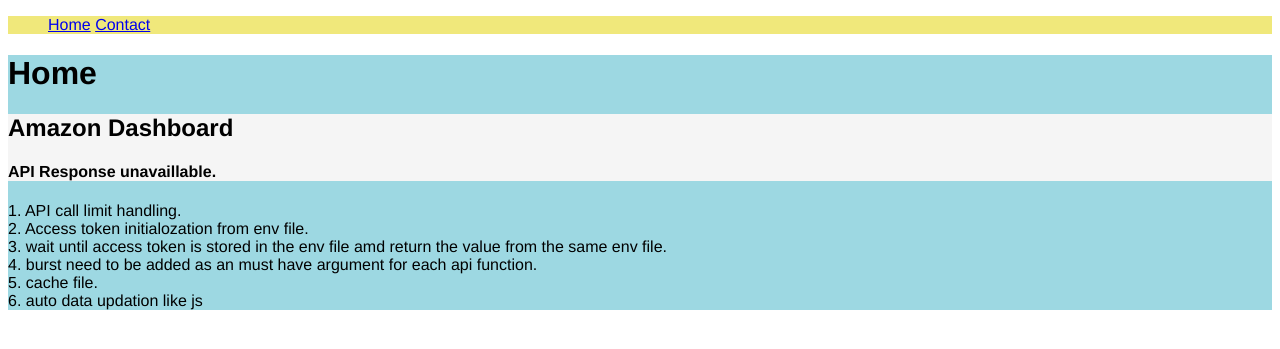
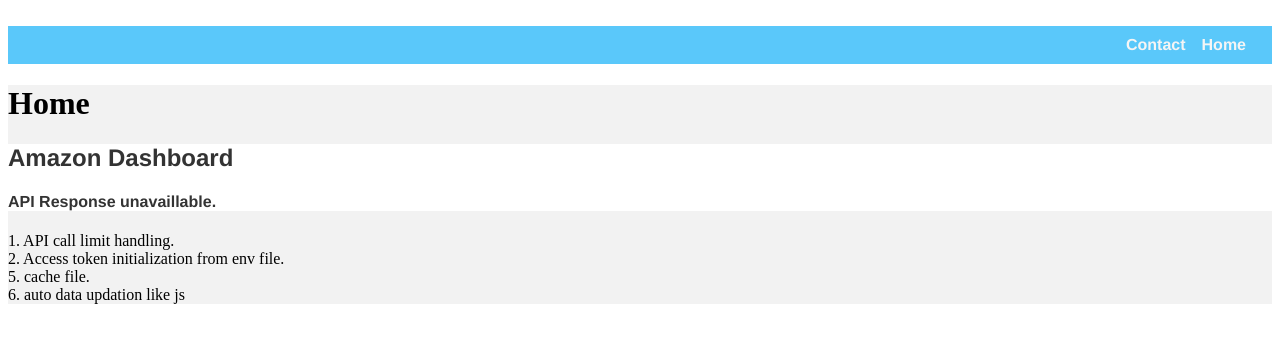
Before and after one commit to harilal766/Ecommerce-Automation, a Django app: template templates/home.html in a window 1280 px wide. Shown: the top 349 px of the page. Run offline with Django 5.2, Linux system fonts and the light colour scheme; the template is opened without the code that fills it, so the values that code supplies are empty.

Commit message:
changes to css

```diff
--- a/amazon/response_manipulator.py
+++ b/amazon/response_manipulator.py
@@ -138,7 +138,6 @@ def sp_api_report_df_generator(report_type,start_date,end_date):
         better_error_handling(e)
 
 from helpers.sql_scripts import db_connection,sql_table_CR
-from report_generator import *
 from amazon.sp_api_models import *
 from amazon.response_manipulator import *
 import pandas as pd
--- a/amazon/time_limits.json
+++ b/amazon/time_limits.json
@@ -1,3 +1,3 @@
 {
-    "latest_access_token_request": "2024-11-29 15:25:31.213291"
+    "latest_access_token_request": "2024-11-29 16:05:58.935703"
 }
--- a/static/css/style.css
+++ b/static/css/style.css
@@ -1,32 +1,85 @@
 :root{
-    --bg-color:rgb(157, 216, 226);
-    --nav-color:rgb(240, 232, 123);
+    --bg-color:#F2F2F2;
+    --nav-color:#5AC8FA;
+    --button-color:rgb(135, 238, 135);
+    --footer-color:#B0B0B0;
 
-    --button-color:rgb(135, 238, 135);
-
+    --primaty-text-color:#333333;
+    --secondary-text-color:#B0B0B0;
+    --accent-text-color:#5AC8FA;
+    --alert-text-color:#FF3B30;
 }
 
 /* Navigation Bar */
-.nav {
+.nav ul {
+    list-style-type: none;
+    margin:0; padding:10px;
+    display:flex;
     background-color: var(--nav-color);
-    padding-right: 40px;
-    justify-content: space-around;
+    justify-content: end;
     flex-direction: row-reverse;
 }
-
-nav, li{
+.nav li {
+    margin-right: 1rem;
+}
+.nav a {
     font-family: "Helvetica";
+    font-weight: bold;
+    color: whitesmoke;
+    text-decoration: none;
+}
+nav a:hover {
+    color: #333333;  /* Change color on hover */
 }
 /* Body */
-body, h1, h2, h3, h4 {
-    /* Swiss style font */
-    font-family: "Helvetica","Universa",sans-serif;
-}
-
 .body {
     background-color: var(--bg-color);
 }
 
 .dash {
-    background-color: whitesmoke;
+    background-color:#FFFFFF;
+    /* Swiss style font */
+    font-family: "Helvetica","Universa",sans-serif;
+    color: var(--primaty-text-color);
 }
+
+footer {
+    background-color: var(--footer-color);
+
+}
+
+/*
+    Background:
+
+    Primary Background: Light Gray (#F2F2F2)
+        Provides a soft, neutral base without being stark white.
+    Secondary Sections (like feature blocks): White (#FFFFFF)
+        Adds visual hierarchy and keeps sections distinct.
+
+Navigation Bar:
+
+    Dark Gray (#333333):
+        Creates strong contrast and draws attention to navigation links.
+        Pair with white or soft blue text (#FFFFFF or #5AC8FA) for legibility.
+    Soft Blue (#5AC8FA):
+        Use as a background for a more vibrant, inviting navigation bar.
+        Pair with white (#FFFFFF) text for crisp contrast.
+
+Footer:
+
+    Medium Gray (#B0B0B0):
+        A subdued tone that anchors the design without overwhelming the content.
+        Pair with white text for clarity.
+
+Content Boxes:
+
+    White (#FFFFFF):
+        Keeps content clean and readable.
+    Subtle Background Areas: Muted Gray-Blue (#708090)
+        Ideal for call-to-action sections or subdued highlights.
+
+Hover Effects and Highlights:
+
+    Soft Blue (#5AC8FA):
+        Use for hover effects or to highlight navigation items and buttons.
+*/
--- a/templates/base.html
+++ b/templates/base.html
@@ -8,9 +8,10 @@
     <body>
         <header>
             <nav class="nav">
+                <span style="color: #FFFFFF; margin-right: auto;">Ecom-Dashboard</span>
                 <ul>
-                    <a href="{% url 'sales:home' %}">Home</a>
-                    <a href="#home">Contact</a>
+                    <li><a href="{% url 'sales:home' %}">Home</a></li>
+                    <li><a href="#contact">Contact</a></li>
                 </ul>
             </nav>
 
@@ -19,7 +20,7 @@
             {% block content %}
             {% endblock %}
         </main>
-        <footer>
+        <footer class="footer">
 
         </footer>
     </body>
--- a/templates/home.html
+++ b/templates/home.html
@@ -20,13 +20,11 @@
             {% endif %}
         {% endfor %}
     {% else %}
-        <h4>API Response unavaillable.</h4>
+        <h4 style="color: var(--alert-text);">API Response unavaillable.</h4>
     {% endif %}
 </div>
 1. API call limit handling. <br>
-2. Access token initialozation from env file.<br>
-3. wait until access token is stored in the env file amd return the value from the same env file.<br>
-4. burst need to be added as an must have argument for each api function.<br>
+2. Access token initialization from env file.<br>
 5. cache file.<br>
 6. auto data updation like js <br>
 {% endblock %}
```
Also changed, not shown: report_generator.py (deleted, +0 -47 lines).
